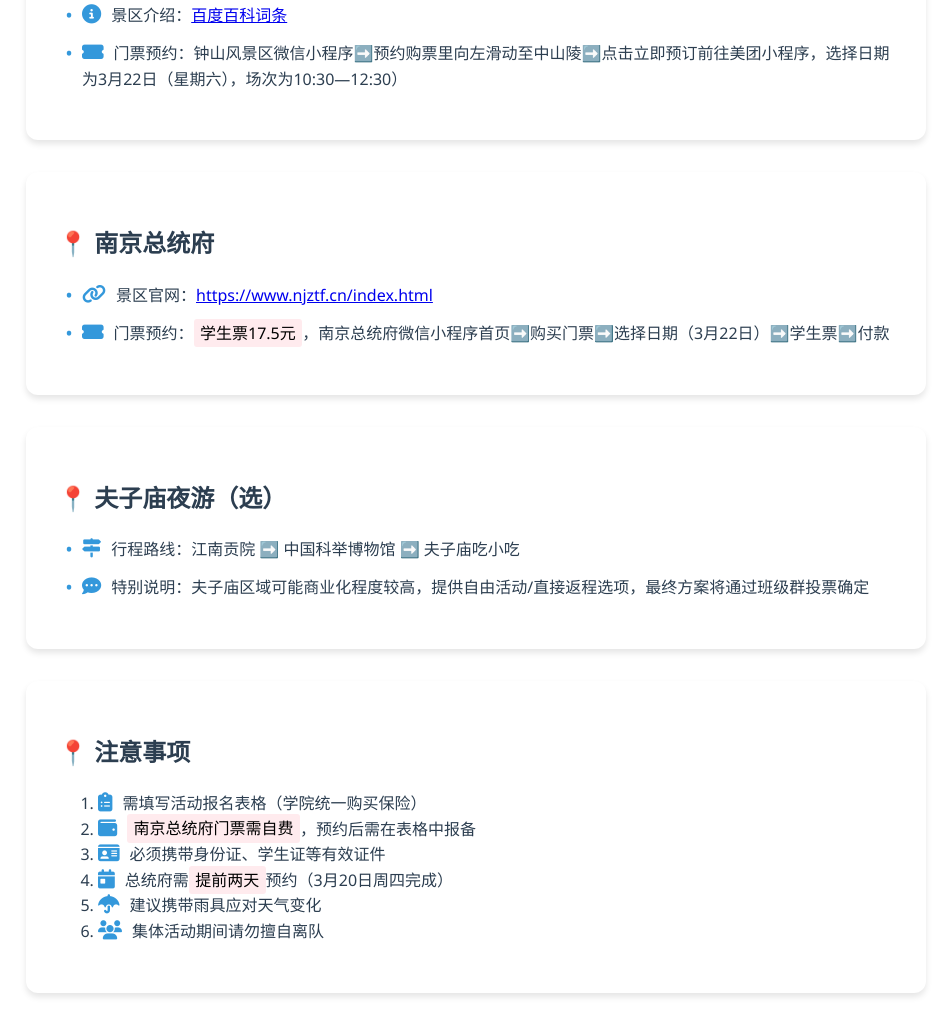
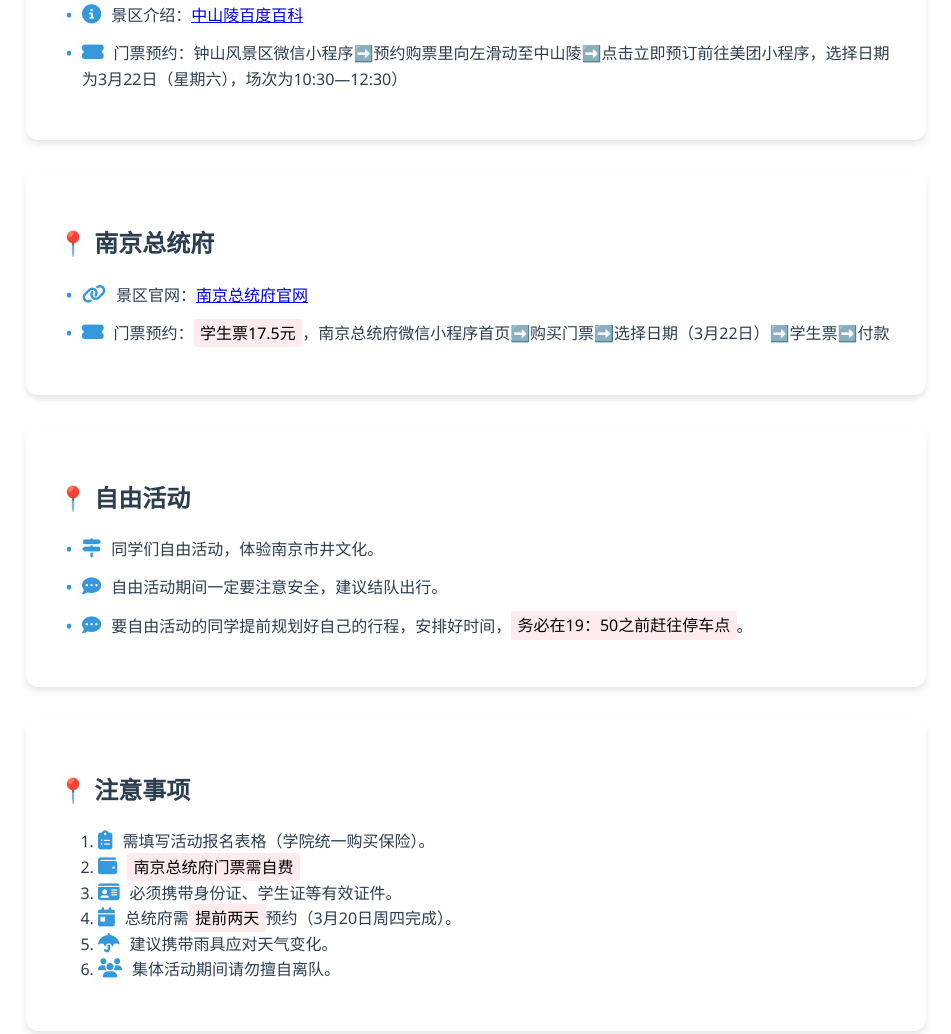
Before and after one commit to RuochengWang/Nanjing_Trip, a plain HTML site: page index.html in a window 1280 px wide. Shown: the part 1914-2948 px from the top of the page, without its empty margins (164-1115 px from the left). Drawn offline with Linux system fonts and the light colour scheme.

Commit message:
确定了行程的最后一项---自由i活动

```diff
--- a/index.html
+++ b/index.html
@@ -176,7 +176,7 @@
                     <tr><td>12：00—13：00</td><td>参观中山陵</td></tr>
                     <tr><td>13：30—14：30</td><td>南京大牌档（中山陵店）用餐</td></tr>
                     <tr><td>15：00—16：30</td><td>参观南京总统府</td></tr>
-                    <tr><td>17：30—19：30</td><td>夫子庙夜游（选）</td></tr>
+                    <tr><td>17：30—19：30</td><td>自由活动，体验南京市井文化。</td></tr>
                     <tr><td>20：00</td><td>✨返程大巴启程，南京之旅结束✨</td></tr>
                 </tbody>
             </table>
@@ -185,14 +185,14 @@
         <!-- 交通信息 -->
         <div class="card">
             <h2>📍 交通</h2>
-            <p>我们统一乘坐大巴出行，车牌：<span class="highlight-text">（预约好之后更新）</span>，司机联系方式：<span class="highlight-text">（预约好之后更新）</span>。</p>
+            <p>我们统一乘坐大巴出行，车牌号：<span class="highlight-text">（预约好之后更新）</span>，司机联系方式：<span class="highlight-text">（预约好之后更新）</span>。</p>
         </div>
 
         <!-- 南京博物院 -->
         <div class="card">
             <h2>📍 南京博物院</h2>
             <ul class="bulleted-list">
-                <li><i class="fas fa-link notice-icon"></i>博物院官网：<a href="https://www.njmuseum.com/zh">https://www.njmuseum.com/zh</a></li>
+                <li><i class="fas fa-link notice-icon"></i>博物院官网：<a href="https://www.njmuseum.com/zh">南京博物院官网</a></li>
                 <li><i class="fas fa-ticket-alt notice-icon"></i>门票预约：南京博物院官方小程序首页➡️预约购票➡️参观预约➡️预约普通票➡️选择3月22日（下周六）上午场预约</li>
             </ul>
         </div>
@@ -201,7 +201,7 @@
         <div class="card">
             <h2>📍 中山陵景区</h2>
             <ul class="bulleted-list">
-                <li><i class="fas fa-info-circle notice-icon"></i>景区介绍：<a href="https://baike.baidu.com/item/中山陵景区/2507265">百度百科词条</a></li>
+                <li><i class="fas fa-info-circle notice-icon"></i>景区介绍：<a href="https://baike.baidu.com/item/中山陵景区/2507265">中山陵百度百科</a></li>
                 <li><i class="fas fa-ticket-alt notice-icon"></i>门票预约：钟山风景区微信小程序➡️预约购票里向左滑动至中山陵➡️点击立即预订前往美团小程序，选择日期为3月22日（星期六），场次为10:30—12:30）</li>
             </ul>
         </div>
@@ -210,17 +210,18 @@
         <div class="card">
             <h2>📍 南京总统府</h2>
             <ul class="bulleted-list">
-                <li><i class="fas fa-link notice-icon"></i>景区官网：<a href="https://www.njztf.cn/index.html">https://www.njztf.cn/index.html</a></li>
+                <li><i class="fas fa-link notice-icon"></i>景区官网：<a href="https://www.njztf.cn/index.html">南京总统府官网</a></li>
                 <li><i class="fas fa-ticket-alt notice-icon"></i>门票预约：<mark class="highlight-red">学生票17.5元</mark>，南京总统府微信小程序首页➡️购买门票➡️选择日期（3月22日）➡️学生票➡️付款</li>
             </ul>
         </div>
 
-        <!-- 夫子庙 -->
+        <!-- 自由活动 -->
         <div class="card">
-            <h2>📍 夫子庙夜游（选）</h2>
+            <h2>📍 自由活动</h2>
             <ul class="bulleted-list">
-                <li><i class="fas fa-map-signs notice-icon"></i>行程路线：江南贡院 ➡️ 中国科举博物馆 ➡️ 夫子庙吃小吃</li>
-                <li><i class="fas fa-comment-dots notice-icon"></i>特别说明：夫子庙区域可能商业化程度较高，提供自由活动/直接返程选项，最终方案将通过班级群投票确定</li>
+                <li><i class="fas fa-map-signs notice-icon"></i>同学们自由活动，体验南京市井文化。</li>
+                <li><i class="fas fa-comment-dots notice-icon"></i>自由活动期间一定要注意安全，建议结队出行。</li>
+                <li><i class="fas fa-comment-dots notice-icon"></i>要自由活动的同学提前规划好自己的行程，安排好时间，<mark class="highlight-red">务必在19：50之前赶往停车点</mark>。</li>
             </ul>
         </div>
 
@@ -228,12 +229,12 @@
         <div class="card">
             <h2>📍 注意事项</h2>
             <ol>
-                <li><i class="fas fa-clipboard-list notice-icon"></i>需填写活动报名表格（学院统一购买保险）</li>
-                <li><i class="fas fa-wallet notice-icon"></i><mark class="highlight-red">南京总统府门票需自费</mark>，预约后需在表格中报备</li>
-                <li><i class="fas fa-id-card notice-icon"></i>必须携带身份证、学生证等有效证件</li>
-                <li><i class="fas fa-calendar-day notice-icon"></i>总统府需<mark class="highlight-red">提前两天</mark>预约（3月20日周四完成）</li>
-                <li><i class="fas fa-umbrella notice-icon"></i>建议携带雨具应对天气变化</li>
-                <li><i class="fas fa-users notice-icon"></i>集体活动期间请勿擅自离队</li>
+                <li><i class="fas fa-clipboard-list notice-icon"></i>需填写活动报名表格（学院统一购买保险）。</li>
+                <li><i class="fas fa-wallet notice-icon"></i><mark class="highlight-red">南京总统府门票需自费</mark></li>
+                <li><i class="fas fa-id-card notice-icon"></i>必须携带身份证、学生证等有效证件。</li>
+                <li><i class="fas fa-calendar-day notice-icon"></i>总统府需<mark class="highlight-red">提前两天</mark>预约（3月20日周四完成）。</li>
+                <li><i class="fas fa-umbrella notice-icon"></i>建议携带雨具应对天气变化。</li>
+                <li><i class="fas fa-users notice-icon"></i>集体活动期间请勿擅自离队。</li>
             </ol>
         </div>
 
```
